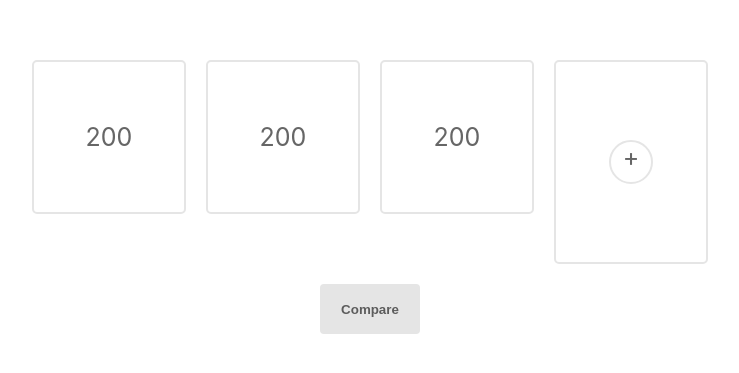
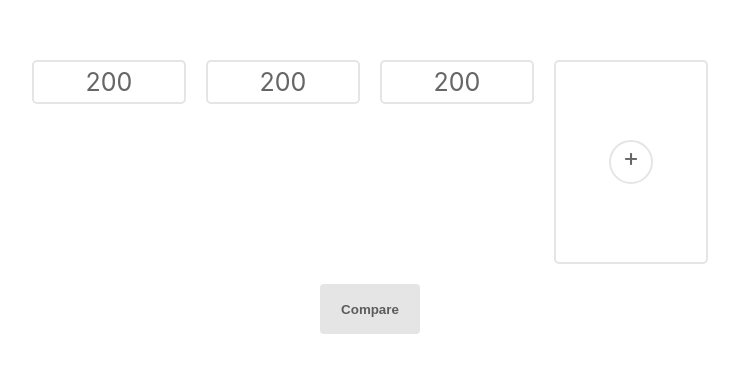
Before and after one commit to Web-Dev-Problems/pb-mini-project, a React (Create React App) app: page / in a window 1280 px wide. Shown: the part 203-576 px from the top of the page, without its empty margins (270-1009 px from the left). Built offline with nearby package versions, Linux system fonts and the light colour scheme.

Commit message:
Update Box.css
Redesign box

Co-Authored-By: Joshtray <23462200+Joshtray@users.noreply.github.com>

```diff
--- a/src/components/Box.css
+++ b/src/components/Box.css
@@ -26,7 +26,8 @@
 .box {
     border: solid rgb(229 229 229) 2px;
     width: 150px;
-    height: 150px;
+    min-height: 40px!important;
+    max-height: calc(100vh - 80px)!important;
     text-align: center;
     margin: 0px;
     display: flex;
@@ -50,7 +51,7 @@
 }
 .checked-box {
     border: solid transparent 2px;
-    box-shadow: 0px 0px 7px 1px rgb(32 76 234);
+    box-shadow: 0px 0px 7px 1px var(--shadow-color);
 }
 .box .checkbox {
     position: absolute;
```
